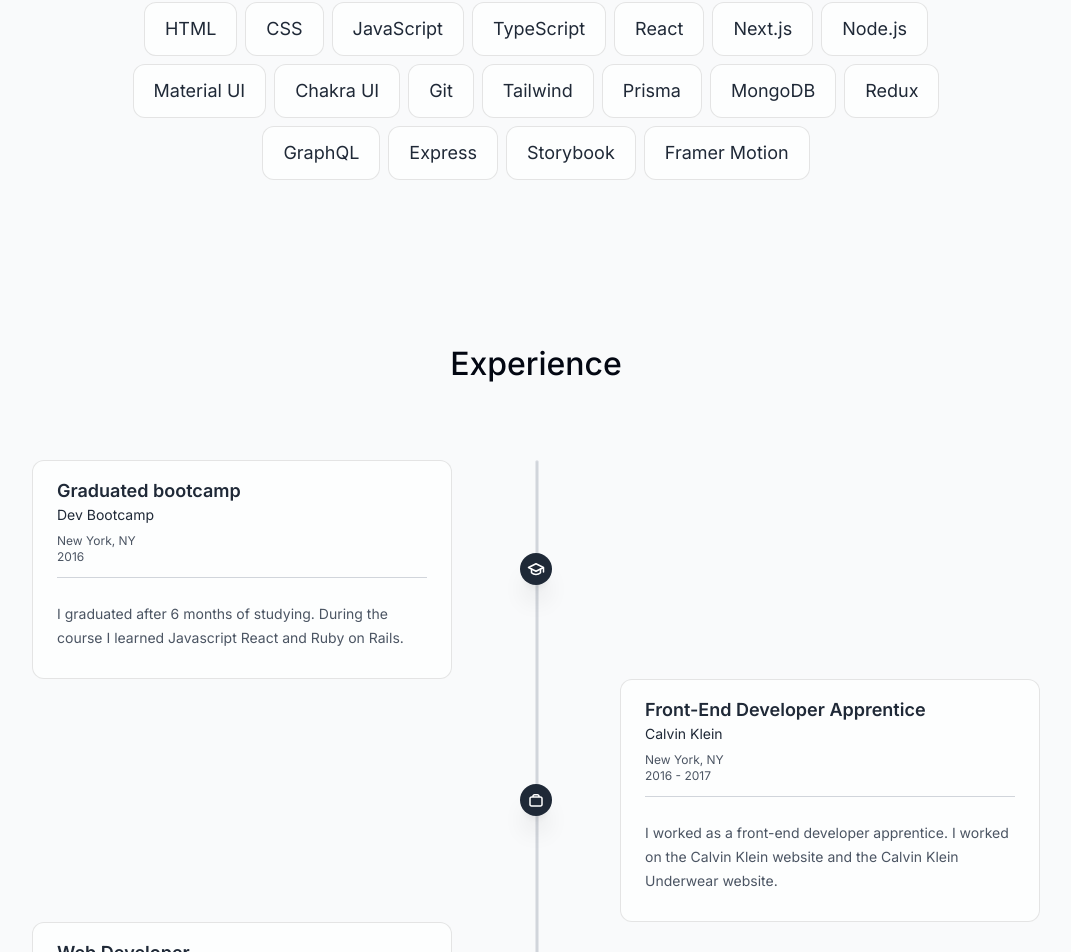
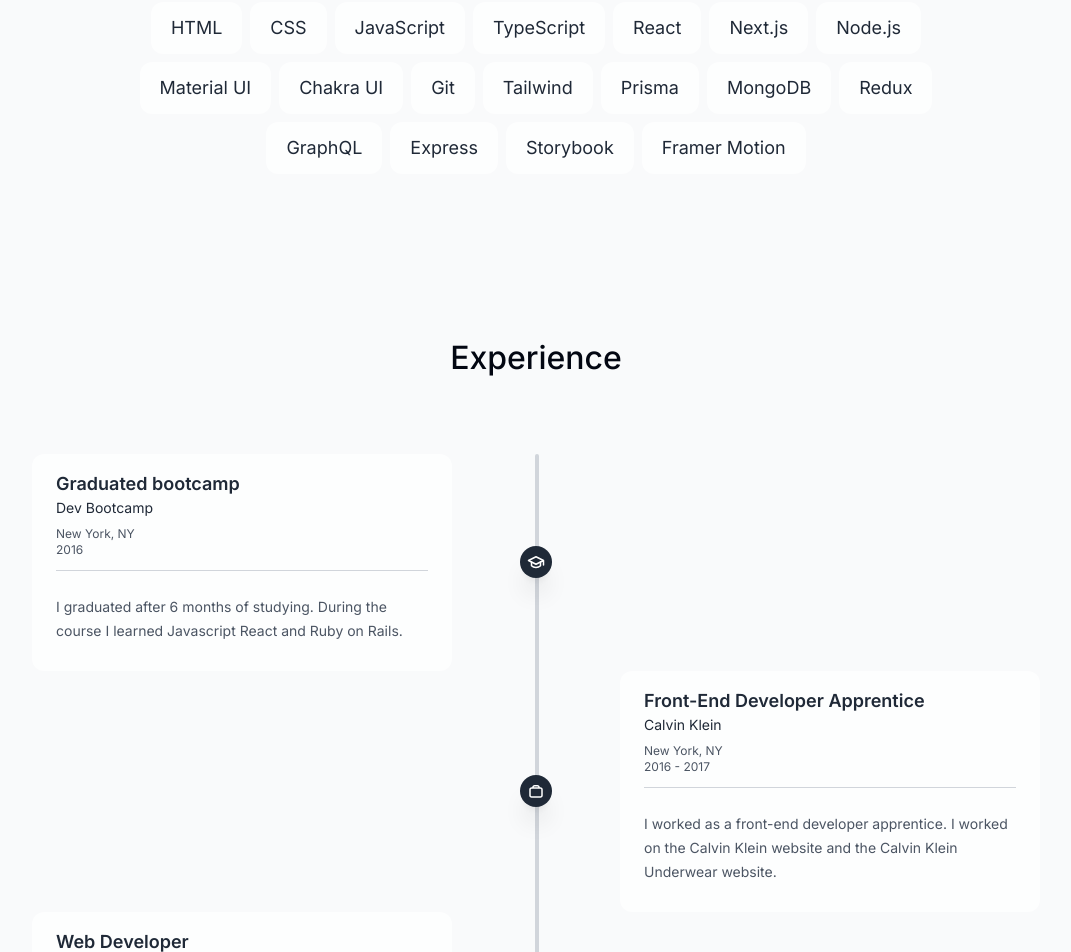
Before and after one commit to Ayaz2589/portfolio-wife, a Next.js app: page / in a window 1280 px wide. Shown: the part 2700-3652 px from the top of the page, without its empty margins (104-1175 px from the left). Built offline with nearby package versions, Linux system fonts and the light colour scheme.

Commit message:
update theme

```diff
--- a/components/experience/index.tsx
+++ b/components/experience/index.tsx
@@ -38,7 +38,7 @@ export default function Experience() {
       <div className="container mx-auto w-full h-full">
         <div className="relative wrap overflow-hidden p-4 sm:p-10 h-full">
           <div
-            className="hidden sm:block border-2-2 absolute bg-gray-300 h-full border w-1 rounded-full"
+            className="hidden sm:block absolute bg-gray-300 h-full w-1 rounded-full"
             style={{ left: "49.9%" }}
           ></div>
           {experiencesData.map((data, index) => (
@@ -69,7 +69,7 @@ function TimelineCard({ value }: { value: any }) {
           {value.icon}
         </h1>
       </div>
-      <div className="w-full order-1 bg-white/70 border border-black/[0.1] rounded-xl sm:w-5/12 px-6 py-4 text-left min-h-[10rem] text-gray-600 mb-4 sm:mb-0">
+      <div className="w-full order-1 bg-white/70 rounded-xl sm:w-5/12 px-6 py-4 text-left min-h-[10rem] text-gray-600 mb-4 sm:mb-0">
         <h3 className="text-lg text-gray-800 font-semibold">{value.title}</h3>
         <h4 className="text-sm text-gray-800 mb-2">{value.company}</h4>
         <p className="text-xs">{value.location}</p>
--- a/components/projects/project.tsx
+++ b/components/projects/project.tsx
@@ -26,7 +26,7 @@ export default function Project({
       style={{ scale, opacity }}
       className="mb-3 sm:mb-8 last:mb-0"
     >
-      <section className="bg-gray-100/60 max-w-[22rem] sm:max-w-[42rem] border border-black/5 overflow-hidden sm:pr-8 relative sm:h-[20rem] hover:bg-gray-200 transition group-even:pl-8 rounded-xl">
+      <section className="bg-gray-100/60 m-auto max-w-[95%] sm:max-w-[42rem] overflow-hidden sm:pr-8 relative sm:h-[20rem] shadow-sm hover:shadow-xl transition group-even:pl-8 rounded-xl cursor-pointer">
         <div className="pt-4 pb-7 px-5 sm:pl-10 sm:pr-2 sm:pt-10 sm:max-w-[50%] flex flex-col h-full group-even:ml-[18rem]">
           <h3 className="text-2xl text-left font-semibold">{title}</h3>
           <p className="mt-2 leading-relaxed text-gray-700">{description}</p>
--- a/components/skills/index.tsx
+++ b/components/skills/index.tsx
@@ -28,7 +28,7 @@ export default function Skills() {
         {skills.map((skill, index) => (
           <motion.li
             key={index}
-            className="bg-white/70 border border-black/[0.1] rounded-xl px-5 py-3"
+            className="bg-white/70 rounded-xl px-5 py-3"
             variants={fadeInAnimation}
             initial="initial"
             whileInView="animate"
```
